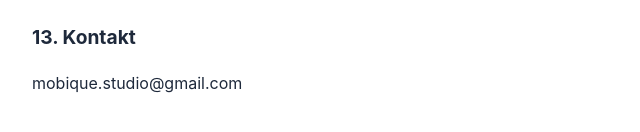
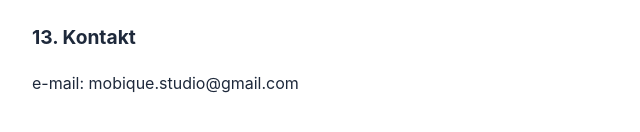
Before and after one commit to przemo98156/Sumara-Budget-Cash-Flow, a plain HTML site: page polityka-prywatnosci.html in a window 1280 px wide. Shown: the part 2983-3115 px from the top of the page, 228-868 px from the left. Drawn offline with Linux system fonts and the light colour scheme.

Commit message:
Update polityka-prywatnosci.html

```diff
--- a/polityka-prywatnosci.html
+++ b/polityka-prywatnosci.html
@@ -79,6 +79,6 @@ Kontakt w sprawach prywatności: mobique.studio@gmail.com .</p>
 <p>Politykę możemy aktualizować, np. przy dodaniu nowych funkcji. Aktualna wersja jest zawsze dostępna pod adresem https://przemo98156.github.io/Sumara-Budget-Cash-Flow/polityka-prywatnosci.html, a data ostatniej zmiany widnieje na górze dokumentu.</p>
 
 <h2>13. Kontakt</h2>
-<p>  mobique.studio@gmail.com </p>
+<p> e-mail: mobique.studio@gmail.com </p>
 
 </body></html>
```
